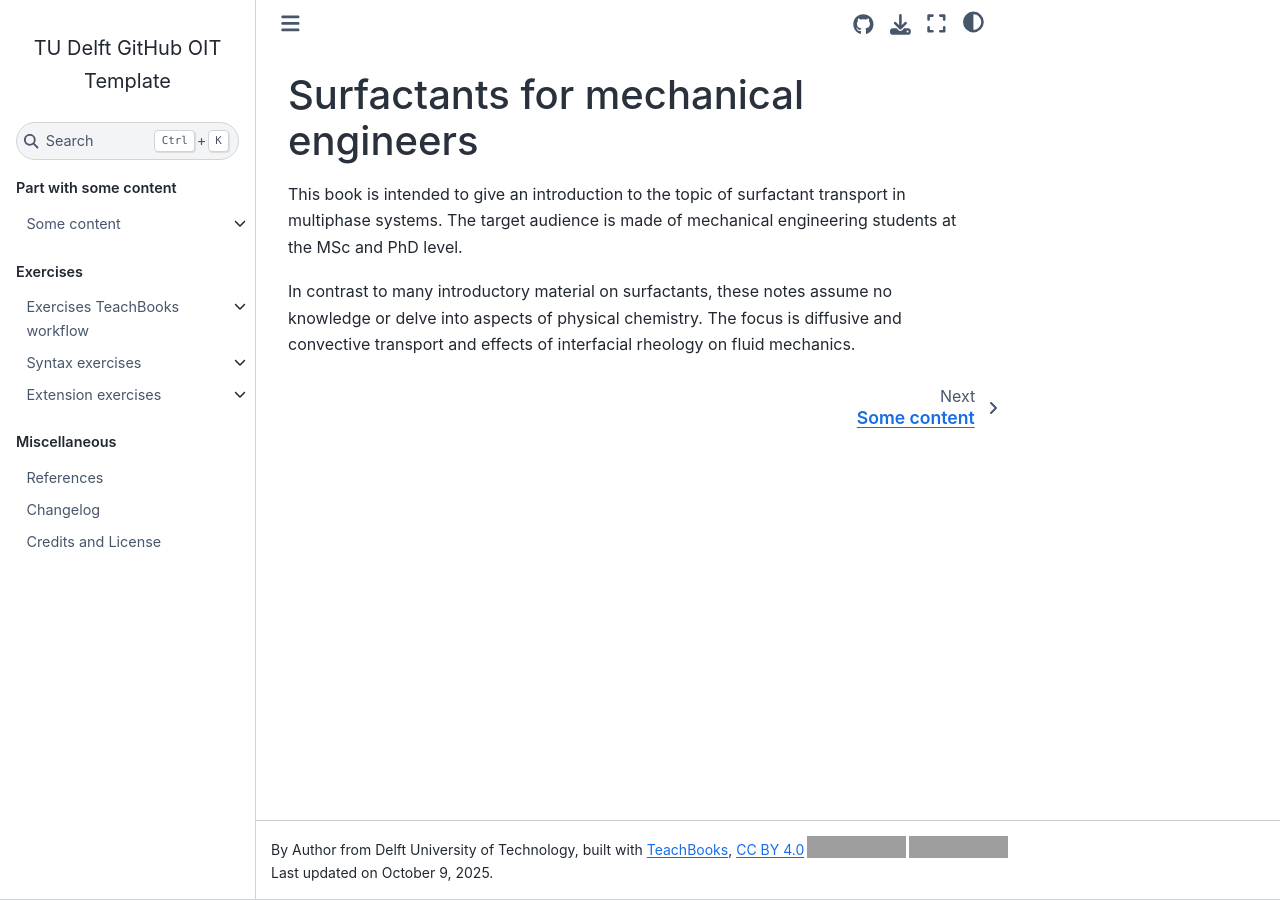
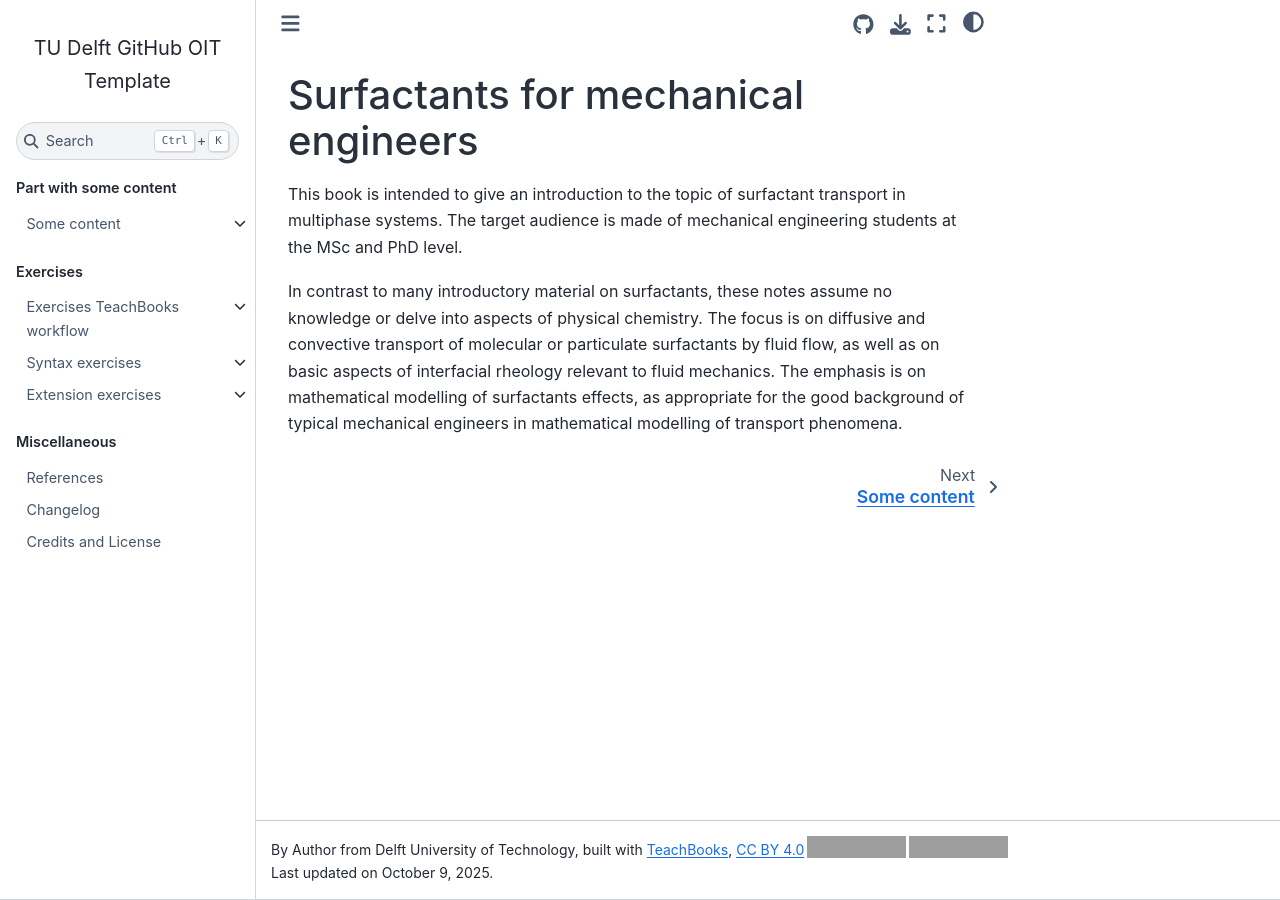
Before and after one commit to lbotto/surfactantsME, a Jupyter Book: the page built from book/intro.md, in a window 1280 px wide. Built offline with Jupyter Book 1.0.4 settings and Sphinx 7.4.7 and the Sphinx Book theme 1.1.4, drawn with Linux system fonts in a browser that asks for light colours; comment, search, counter and statistics services are not loaded; grey boxes are pictures that could not be loaded.

Commit message:
Update intro.md

```diff
--- a/book/intro.md
+++ b/book/intro.md
@@ -6,4 +6,4 @@
 This book is intended to give an introduction to the topic of surfactant transport in multiphase systems. The target audience is made of mechanical engineering students at the MSc and PhD level.
 
 
-In contrast to many introductory material on surfactants, these notes assume no knowledge or delve into aspects of physical chemistry. The focus is diffusive and convective transport and effects of interfacial rheology on fluid mechanics.
+In contrast to many introductory material on surfactants, these notes assume no knowledge or delve into aspects of physical chemistry. The focus is on diffusive and convective transport of molecular or particulate surfactants by fluid flow, as well as on basic aspects of interfacial rheology relevant to fluid mechanics. The emphasis is on mathematical modelling of surfactants effects, as appropriate for the good background of typical mechanical engineers in mathematical modelling of transport phenomena.
```
